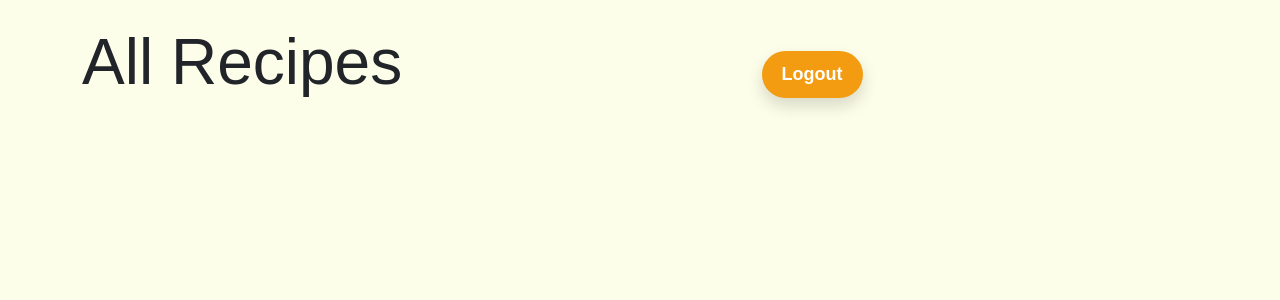
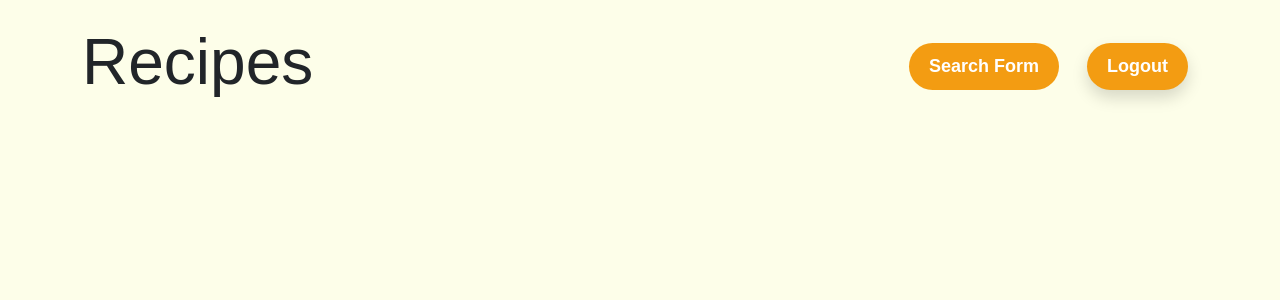
Before and after one commit to evandanowitz/recipe-app, a Django app: page /recipes/ in a window 1280 px wide. Shown: the top 300 px of the page. Run offline with Django 4.2, Linux system fonts and the light colour scheme; the visitor is signed in with stand-in values (Sample User, id 1); data that the repository does not hold is empty.

Commit message:
Add page heading, a toggle for the search form, and a logout button

```diff
--- a/recipes/templates/recipes/recipes_list.html
+++ b/recipes/templates/recipes/recipes_list.html
@@ -11,9 +11,19 @@
 
 <body>
   <div class="container mt-4">
-    <div class="header-container">
-      <h1 class="text-center mb-4">All Recipes</h1>
+    <div class="d-flex justify-content-between align-items-center mb-2">
+      <h1 class="me-auto">Recipes</h1>
+
+      <div class="d-flex gap-2">
+        <button id="toggleButton" class="btn btn-primary search-form-btn" type="button" data-bs-toggle="collapse"
+          data-bs-target="#searchForm">
+          Search Form
+        </button>
+        {% comment %} Logout Button (Link is better for navigation) {% endcomment %}
       <a href="{% url 'logout' %}" class="btn btn-lg btn-warning shadow logout-btn">Logout</a>
+      </div>
+    </div>
+
     <div class="collapse" id="searchForm">
       <div class="row justify-content-center mb-4">
         <div class="card shadow">
```
